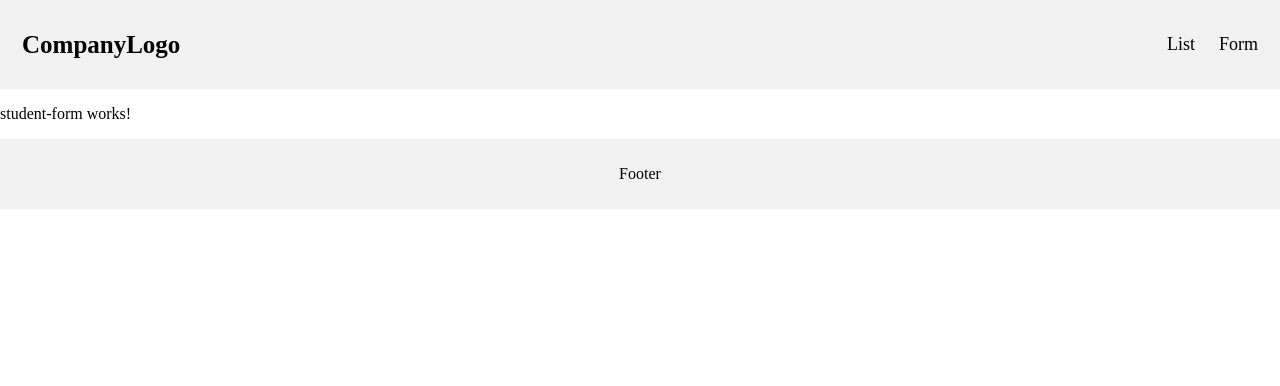
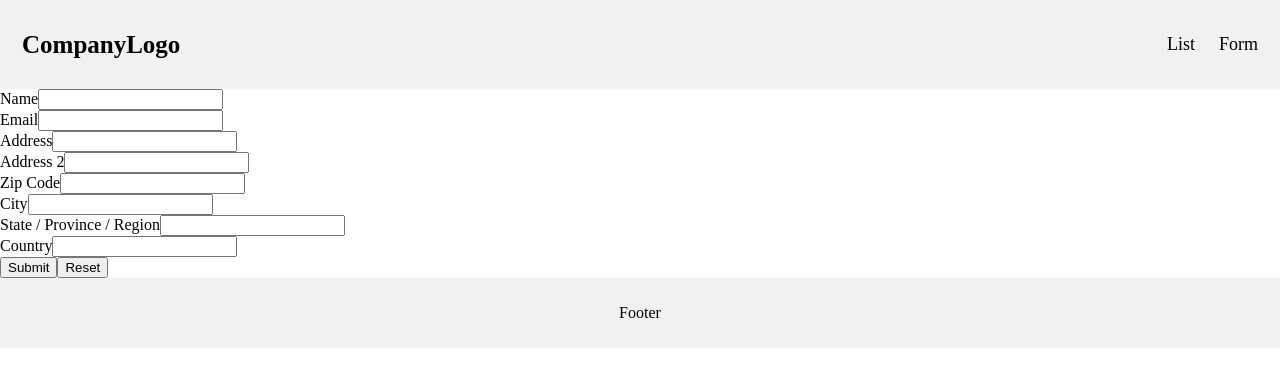
Before and after one commit to GauravPatel1202/StudentListing, an Angular app: page /Student in a window 1280 px wide. Shown: the top 386 px of the page. Built offline with nearby package versions, Linux system fonts and the light colour scheme.

Commit message:
HTTP Call

```diff
--- a/package.json
+++ b/package.json
@@ -18,6 +18,7 @@
     "@angular/forms": "~7.0.0",
     "@angular/http": "~7.0.0",
     "@angular/platform-browser": "~7.0.0",
+    "@angular/material": "7.0.2",
     "@angular/platform-browser-dynamic": "~7.0.0",
     "@angular/router": "~7.0.0",
     "core-js": "^2.5.4",
--- a/src/app/Component/student-form/student-form.component.html
+++ b/src/app/Component/student-form/student-form.component.html
@@ -1,3 +1,68 @@
-<p>
-  student-form works!
-</p>
+<form class="form-horizontal" [formGroup]="form">
+
+  <div class="form-group" [ngClass]="displayFieldCss('name')">
+    <div class="col-sm-12">
+      <label for="name" class="control-label required">Name</label>
+      <input type="text" id="name" class="form-control" formControlName="name">
+
+    </div>
+  </div>
+
+  <div class="form-group" [ngClass]="displayFieldCss('email')">
+    <div class="col-sm-12">
+      <label for="email" class="control-label required">Email</label>
+      <input type="text" id="email" class="form-control" formControlName="email">
+
+    </div>
+  </div>
+
+  <div formGroupName="address">
+
+    <div class="form-group">
+
+      <div class="col-md-6" [ngClass]="displayFieldCss('address.street')">
+        <label for="street" class="control-label required">Address</label>
+        <input type="text" id="street" class="form-control" formControlName="street">
+
+      </div>
+
+      <div class="col-md-3">
+        <label for="street2" class="control-label">Address 2</label>
+        <input type="text" id="street2" class="form-control" formControlName="street2">
+      </div>
+
+      <div class="col-md-3" [ngClass]="displayFieldCss('address.zipCode')">
+        <label for="zipCode" class="control-label required">Zip Code</label>
+        <input type="text" id="zipCode" class="form-control" formControlName="zipCode">
+
+      </div>
+
+    </div>
+
+    <div class="form-group">
+
+      <div class="col-md-4" [ngClass]="displayFieldCss('address.city')">
+        <label for="city" class="control-label required">City</label>
+        <input type="text" id="city" class="form-control" formControlName="city">
+
+      </div>
+
+      <div class="col-md-4" [ngClass]="displayFieldCss('address.state')">
+        <label for="state" class="control-label required">State / Province / Region</label>
+        <input type="text" id="state" class="form-control" formControlName="state">
+
+      </div>
+
+      <div class="col-md-4" [ngClass]="displayFieldCss('address.country')">
+        <label for="country" class="control-label required">Country</label>
+        <input type="text" id="country" class="form-control" formControlName="country">
+
+      </div>
+
+    </div>
+  </div>
+
+  <button class="btn btn-primary" (click)="onSubmit()">Submit</button>
+  <button class="btn" (click)="reset()">Reset</button>
+
+</form>
--- a/src/app/Component/student-form/student-form.component.ts
+++ b/src/app/Component/student-form/student-form.component.ts
@@ -1,4 +1,10 @@
 import { Component, OnInit } from '@angular/core';
+import {
+  FormGroup,
+  FormBuilder,
+  Validators,
+  FormControl
+} from '@angular/forms';
 
 @Component({
   selector: 'app-student-form',
@@ -6,10 +12,58 @@ import { Component, OnInit } from '@angular/core';
   styleUrls: ['./student-form.component.css']
 })
 export class StudentFormComponent implements OnInit {
+form: FormGroup;
 
-  constructor() { }
+  constructor(private formBuilder: FormBuilder) {}
 
   ngOnInit() {
+    this.form = this.formBuilder.group({
+      name: [null, Validators.required],
+      email: [null, [Validators.required, Validators.email]],
+      address: this.formBuilder.group({
+        street: [null, Validators.required],
+        street2: [null],
+        zipCode: [null, Validators.required],
+        city: [null, Validators.required],
+        state: [null, Validators.required],
+        country: [null, Validators.required]
+      })
+    });
   }
 
+  isFieldValid(field: string) {
+    return !this.form.get(field).valid && this.form.get(field).touched;
+  }
+
+  displayFieldCss(field: string) {
+    return {
+      'has-error': this.isFieldValid(field),
+      'has-feedback': this.isFieldValid(field)
+    };
+  }
+
+  onSubmit() {
+    console.log(this.form);
+    if (this.form.valid) {
+      console.log('form submitted');
+    } else {
+      this.validateAllFormFields(this.form);
+    }
+  }
+
+  validateAllFormFields(formGroup: FormGroup) {
+    Object.keys(formGroup.controls).forEach(field => {
+      console.log(field);
+      const control = formGroup.get(field);
+      if (control instanceof FormControl) {
+        control.markAsTouched({ onlySelf: true });
+      } else if (control instanceof FormGroup) {
+        this.validateAllFormFields(control);
+      }
+    });
+  }
+
+  reset(){
+    this.form.reset();
+  }
 }
--- a/src/app/Component/student-list/student-list.component.html
+++ b/src/app/Component/student-list/student-list.component.html
@@ -1,3 +1 @@
-<p>
-  student-list works!
-</p>
+<p>rr</p>
--- a/src/app/Component/student-list/student-list.component.ts
+++ b/src/app/Component/student-list/student-list.component.ts
@@ -1,23 +1,24 @@
 import { Component, OnInit } from '@angular/core';
+import { CommSeriveService } from '../../Service/comm-serive.service';
 
 @Component({
   selector: 'app-student-list',
   templateUrl: './student-list.component.html',
   styleUrls: ['./student-list.component.css']
 })
+
 export class StudentListComponent implements OnInit {
 
-  constructor() { }
+
+  constructor(private CommSeriveService : CommSeriveService) { }
 
   ngOnInit() {
 
+   this.CommSeriveService.getJSON().subscribe(data => {
+
+    });
+
   }
-  showConfig() {
-  this.configService.getConfig()
-    .subscribe((data: Config) => this.config = {
-        heroesUrl: data['heroesUrl'],
-        textfile:  data['textfile']
-    });
-}
+
 
 }
--- a/src/app/Service/comm-serive.service.ts
+++ b/src/app/Service/comm-serive.service.ts
@@ -1,9 +1,14 @@
 import { Injectable } from '@angular/core';
 import { HttpClient } from '@angular/common/http';
+import { Observable } from 'rxjs/Observable';
 @Injectable({
   providedIn: 'root'
 })
 export class CommSeriveService {
 
-  constructor(private http: HttpClient) { }
+  constructor(private http: HttpClient) {
+   }
+   public getJSON(): Observable<any> {
+        return this.http.get("./assets/data.json")
+    }
 }
--- a/src/styles.css
+++ b/src/styles.css
@@ -3,3 +3,10 @@ body{
 	padding: 0px;
 	margin:0px;
 }
+control-label.required:after {
+    color: #d00;
+    content: "*";
+    position: absolute;
+    margin-left: 5px;
+    top:7px;
+}
```
Also changed, not shown: src/app/app.module.ts (+5 -2 lines), src/assets/data.json (added, +29 -0 lines), 1 other file (tests, documents, lock files or other folders).
